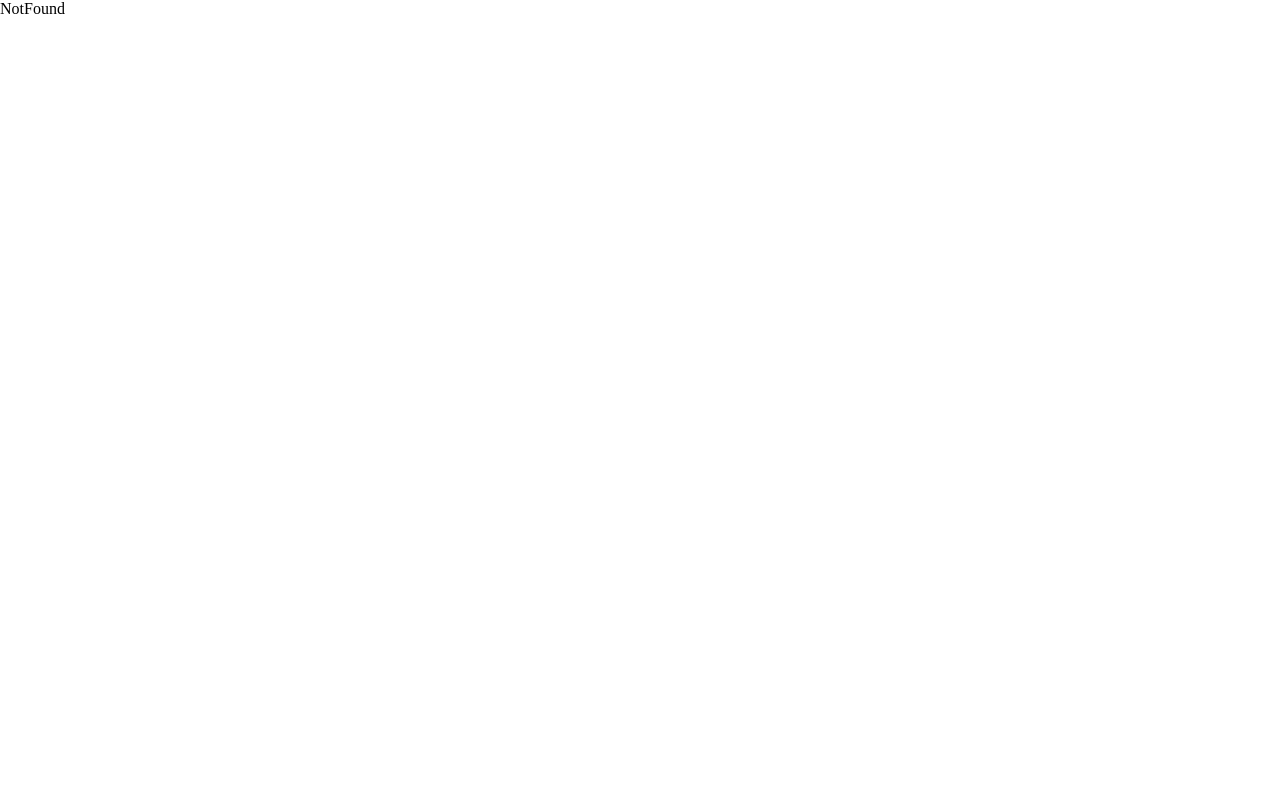
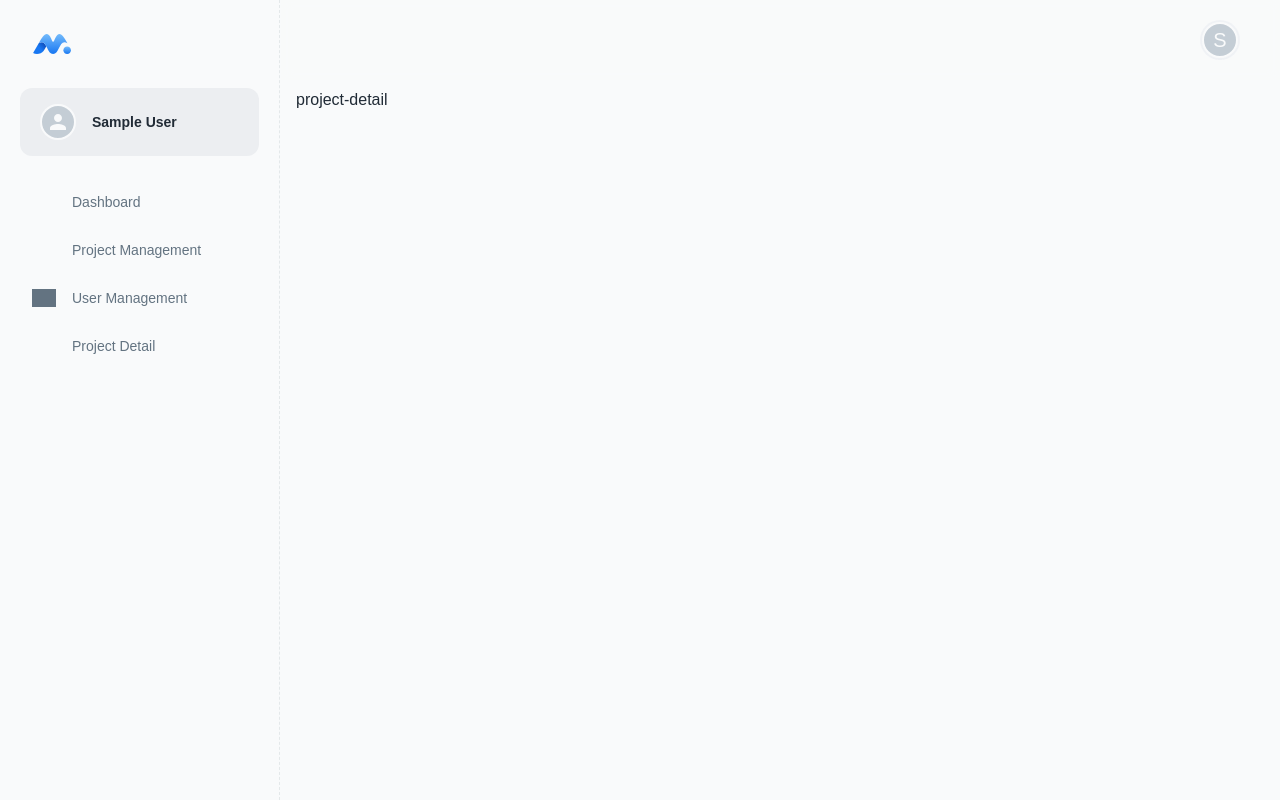
Before and after one commit to thphan1408/final_project, a React app: page /admin/project-detail/1 in a window 1280 px wide. Built offline with nearby package versions, Linux system fonts and the light colour scheme; sample sign-in values are in the browser's storage; grey boxes are pictures that could not be loaded; some icons are missing; the HTML template or start-up script is replaced by a standard one.

Commit message:
create setup redux

```diff
--- a/package.json
+++ b/package.json
@@ -19,6 +19,7 @@
     "@mui/lab": "^5.0.0-alpha.157",
     "@mui/material": "^5.15.1",
     "@mui/styled-engine-sc": "^6.0.0-alpha.10",
+    "@reduxjs/toolkit": "^2.0.1",
     "@tanstack/react-query": "^5.14.2",
     "@tanstack/react-query-devtools": "^5.14.6",
     "axios": "^1.6.2",
--- a/src/layouts/AdminLayout/layouts/dashboard/config-navigation.jsx
+++ b/src/layouts/AdminLayout/layouts/dashboard/config-navigation.jsx
@@ -24,6 +24,10 @@ const navConfig = [
     path: 'user',
     icon: icon('ic_user'),
   },
+  {
+    title: 'Project Detail',
+    path: 'project-detail/:projectId',
+  },
   // {
   //   title: 'Profile Management',
   //   path: 'profile',
--- /dev/null
+++ b/src/layouts/AdminLayout/pages/project-detail-page.jsx
@@ -0,0 +1,14 @@
+import React from 'react'
+import { Helmet } from 'react-helmet-async'
+import { ProjectDetail } from '../sections/project-detail'
+
+const ProjectDetailPage = () => {
+  return (
+    <>
+      <Helmet>Project detail</Helmet>
+      <ProjectDetail />
+    </>
+  )
+}
+
+export default ProjectDetailPage
--- /dev/null
+++ b/src/layouts/AdminLayout/redux/index.js
@@ -0,0 +1,6 @@
+import { configureStore } from "@reduxjs/toolkit";
+import { rootReducer } from "./rootReducer";
+
+export const store = configureStore({
+    reducer: rootReducer
+})
--- /dev/null
+++ b/src/layouts/AdminLayout/redux/rootReducer.js
@@ -0,0 +1,5 @@
+import { combineReducers } from "redux";
+
+export const rootReducer = combineReducers({
+    // Add reducers here
+})
--- a/src/layouts/AdminLayout/routes/sections.jsx
+++ b/src/layouts/AdminLayout/routes/sections.jsx
@@ -4,7 +4,7 @@ import { Outlet, Navigate, useRoutes } from 'react-router-dom'
 import DashboardLayout from '../layouts/dashboard'
 
 export const IndexPage = lazy(() => import('../pages/app'))
-// export const BlogPage = lazy(() => import('../pages/blog'))
+export const ProjectDetail = lazy(() => import('../pages/project-detail-page'))
 export const UserPage = lazy(() => import('../pages/user'))
 export const Project = lazy(() => import('../pages/project'))
 export const Profile = lazy(() => import('../pages/profile'))
@@ -27,6 +27,7 @@ export default function Router() {
         { path: 'project', element: <Project /> },
         { path: 'user', element: <UserPage /> },
         { path: 'profile', element: <Profile /> },
+        { path: 'project-detail/:projectId', element: <ProjectDetail />}
       ],
     },
     // {
--- /dev/null
+++ b/src/layouts/AdminLayout/sections/project-detail/ProjectDetail.jsx
@@ -0,0 +1,9 @@
+import React from 'react'
+
+const ProjectDetail = () => {
+  return (
+    <div>project-detail</div>
+  )
+}
+
+export default ProjectDetail
--- /dev/null
+++ b/src/layouts/AdminLayout/sections/project-detail/index.js
@@ -0,0 +1 @@
+export { default as ProjectDetail } from './ProjectDetail'
--- a/src/main.jsx
+++ b/src/main.jsx
@@ -8,6 +8,8 @@ import { HelmetProvider } from 'react-helmet-async'
 import './index.css'
 import { BrowserRouter } from 'react-router-dom'
 import { UserProvider } from './context/UserContext/UserContext.jsx'
+import { Provider } from 'react-redux'
+import { store } from './layouts/AdminLayout/redux/index.js'
 
 const queryClient = new QueryClient({
   defaultOptions: {
@@ -23,9 +25,11 @@ ReactDOM.createRoot(document.getElementById('root')).render(
     <HelmetProvider>
       <BrowserRouter>
         <UserProvider>
-          <Suspense>
-            <App />
-          </Suspense>
+          <Provider store={store}>
+            <Suspense>
+              <App />
+            </Suspense>
+          </Provider>
         </UserProvider>
       </BrowserRouter>
     </HelmetProvider>
```
Also changed, not shown: src/layouts/AdminLayout/redux/projects/slice.js (added, +19 -0 lines), src/routes/useRouteElement.jsx (+6 -1 lines), 1 other file (tests, documents, lock files or other folders).
